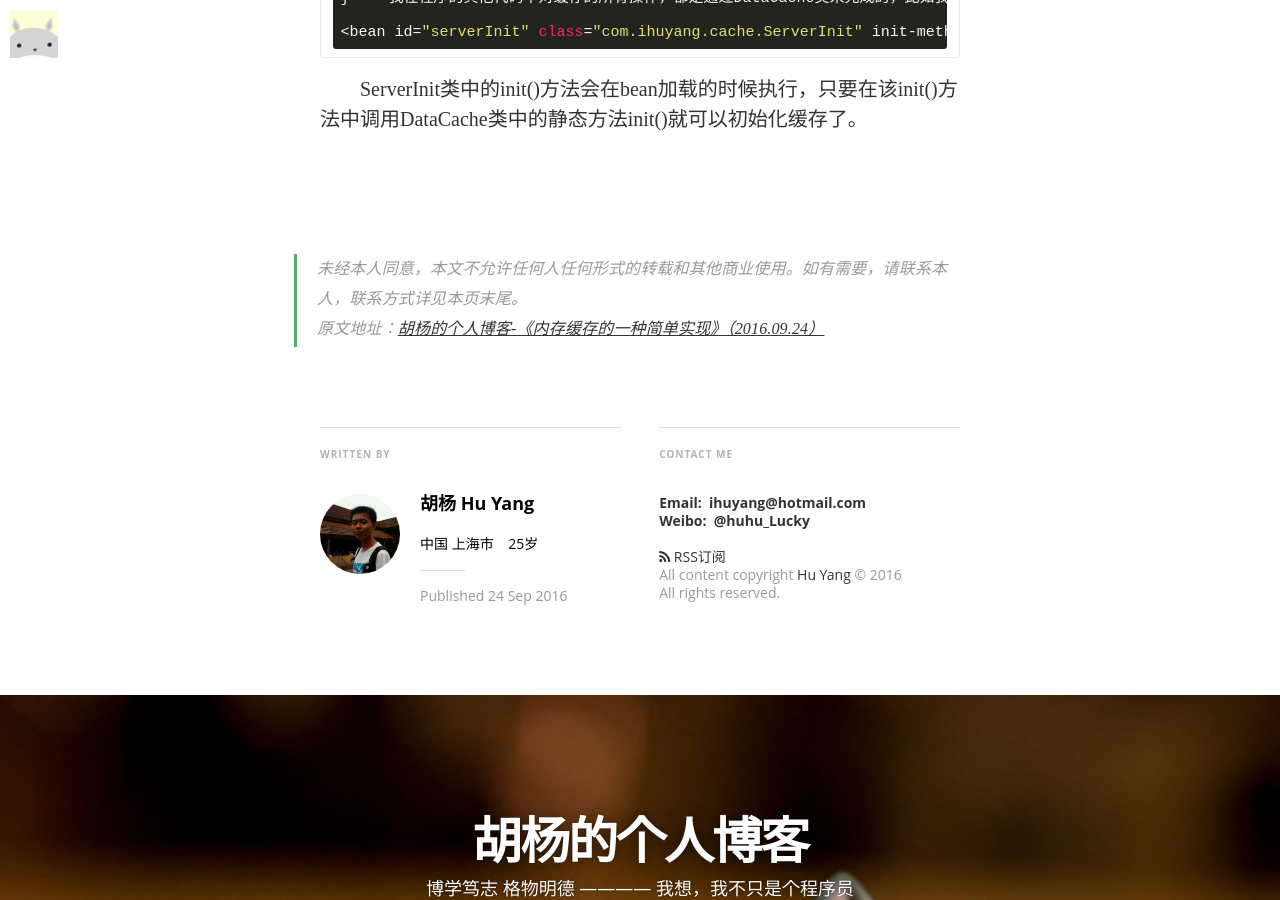
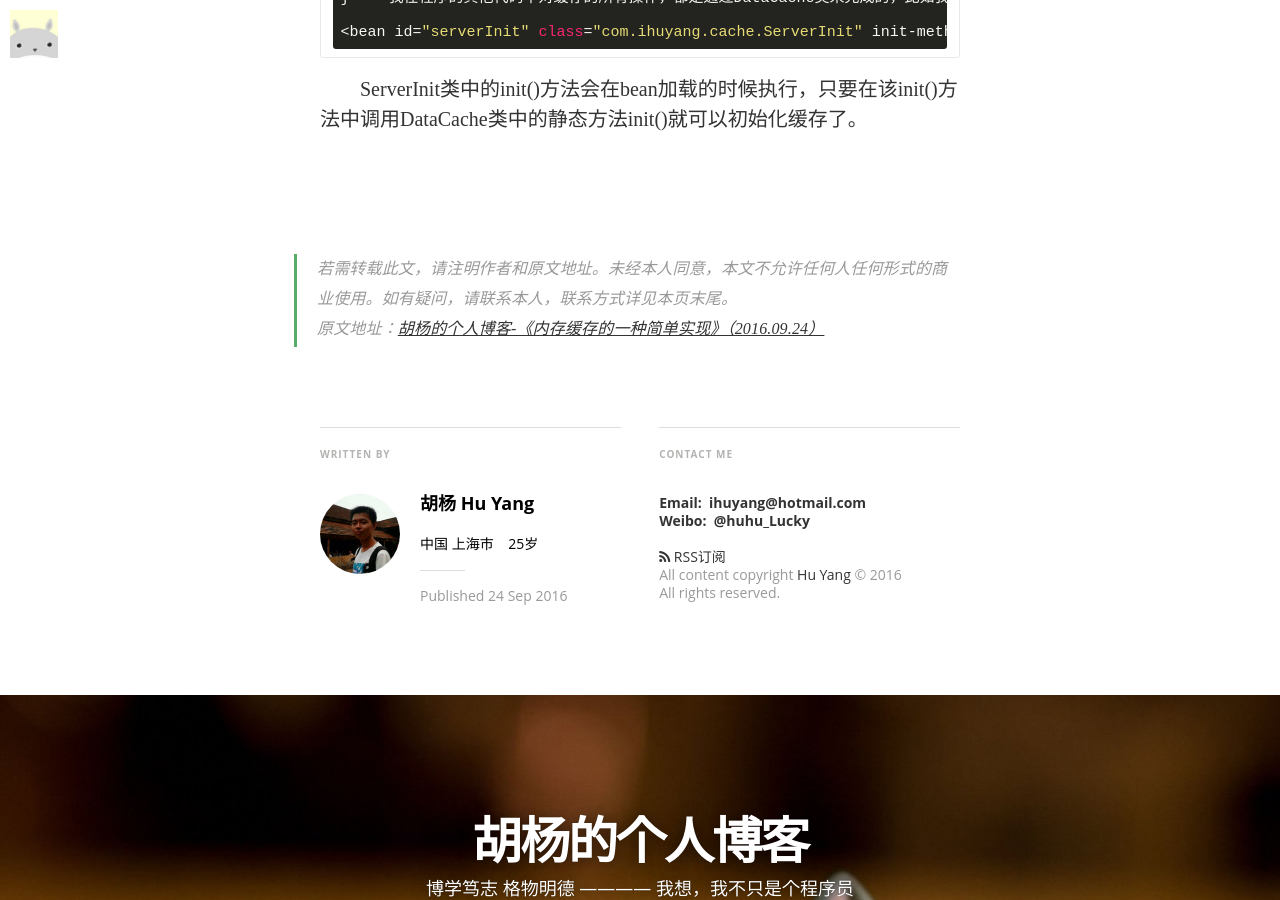
Before and after one commit to ihuyang/myblog, a Jekyll site: the page built from _posts/2016-09-24-内存缓存的一种简单实现.md, in a window 1280 px wide and 900 px high, scrolled down 6806 px. Built offline with Jekyll 4.4.1, drawn with Linux system fonts in a browser that asks for light colours; nearby versions of some CDN libraries; some web fonts are replaced; comment, search, counter and statistics services are not loaded.

Commit message:
interface modified

```diff
--- a/_posts/2016-09-24-内存缓存的一种简单实现.md
+++ b/_posts/2016-09-24-内存缓存的一种简单实现.md
@@ -266,6 +266,6 @@ image2: /assets/article_images/2014-11-30-mediator_features/night-track-mobile.J
 <br>
 <br>
 
->未经本人同意，本文不允许任何人任何形式的转载和其他商业使用。如有需要，请联系本人，联系方式详见本页末尾。
+>若需转载此文，请注明作者和原文地址。未经本人同意，本文不允许任何人任何形式的商业使用。如有疑问，请联系本人，联系方式详见本页末尾。
 <br>
 >原文地址：[胡杨的个人博客-《内存缓存的一种简单实现》（2016.09.24）](http://ihuyang.me/java/web/2016/09/24/%E5%86%85%E5%AD%98%E7%BC%93%E5%AD%98%E7%9A%84%E4%B8%80%E7%A7%8D%E7%AE%80%E5%8D%95%E5%AE%9E%E7%8E%B0.html)
```
